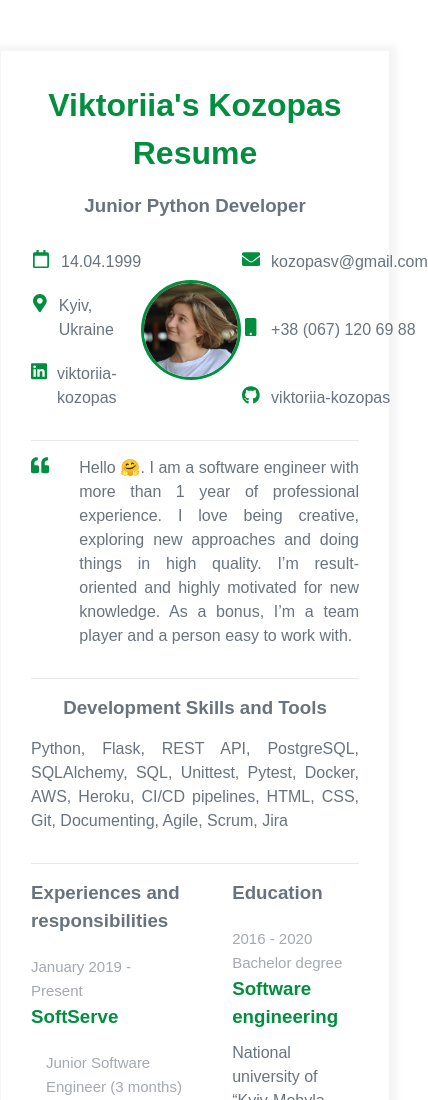
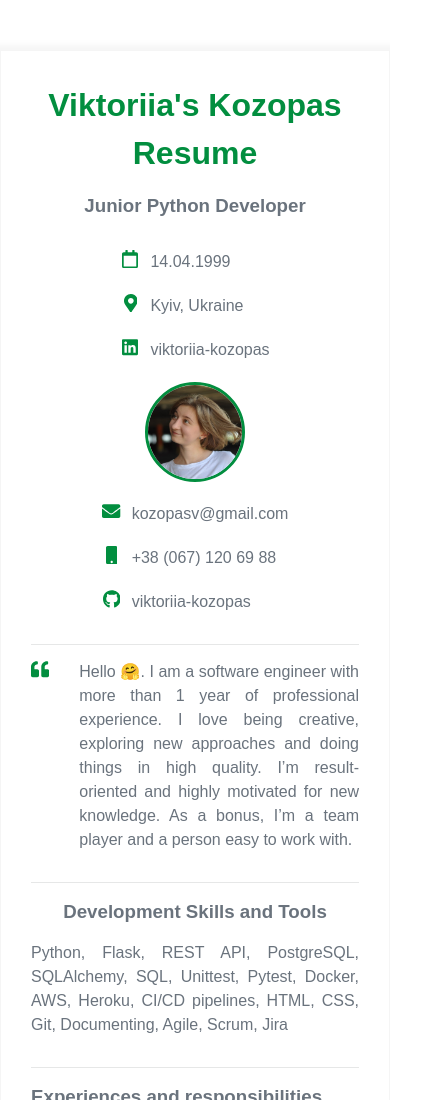
Before and after one commit to vikachuu/homepage, a plain HTML site: page index.html in a window 390 px wide. Shown: the top 1100 px of the page, 428 px wide, since content can reach past the window. Drawn offline with Linux system fonts and the light colour scheme.

Commit message:
Added mobile view.

```diff
--- a/styles.css
+++ b/styles.css
@@ -311,3 +311,19 @@ body {
 .icon-color__violet {
     fill: #360f6fab;
 }
+
+@media screen and (max-width: 576px) {
+    .main-info,
+    .contact_info_container {
+        flex-direction: column;
+    }
+    .contact_info_container {
+        align-items: center;
+    }
+    .contact-info__block:not(:last-child) {
+        margin-bottom: 20px;
+    }
+    .experiences {
+        margin-right: 0;
+    }
+}
```
